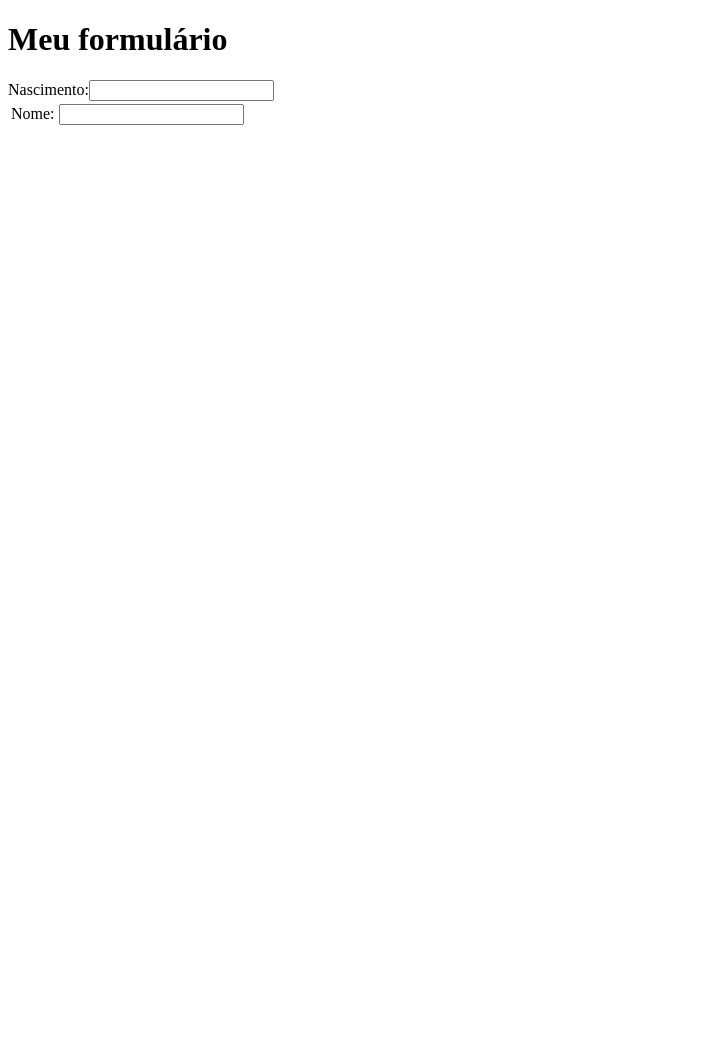
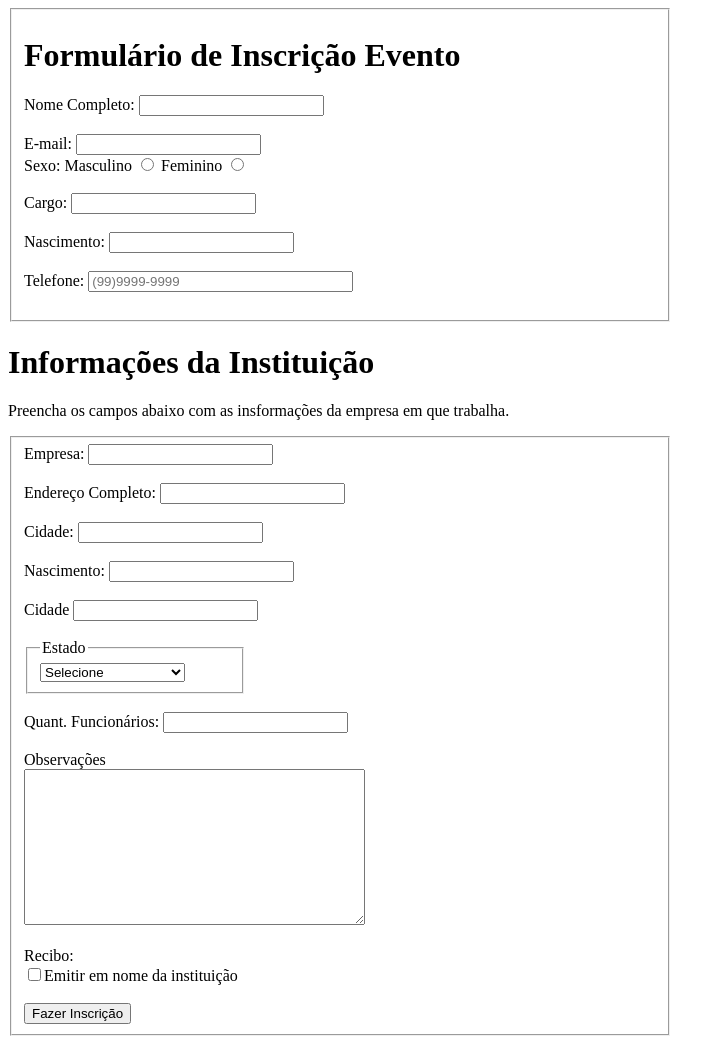
Before and after one commit to Eidyalves/Progr-2022, a plain HTML site: page formulário.html in a window 1280 px wide. Shown: the whole page, without its empty margins (0-725 px from the left). Before the commit the page ends 800 px from the top, so only its background shows below. Drawn offline with Linux system fonts and the light colour scheme.

Commit message:
atualização formulario

```diff
--- a/formulário.html
+++ b/formulário.html
@@ -1,22 +1,101 @@
 <!DOCTYPE html>
-<html lang="en">
+<html lang="pt-br">
 	<head>
 		<meta charset="UTF-8">
-    <meta http-equiv="X-UA-Compatible" content="IE=edge">
 		<meta name="viewport" content="width=device-width, initial-scale=1.0">
-    <title>meu formulário</title>
+		<title>Formulários</title>
 	</head>
 	<body>
-    <h1>Meu formulário</h1>
-    <form>
-        <table>
-            <tr>
-                <td><label for="nome">Nome:</label></td>
-                <td><input type="text" name="nome" id="nome"></td>
-            </tr>
-            <tr><label for="nascimento">Nascimento:</label></tr>
-            <tr><input type="text" name="nascimento" id="nascimento"></tr>
-        </table>
-    </form>
+		<fieldset style="width: 50%;">
+		<h1>Formulário de Inscrição Evento</h1>
+			<form action="" method="get">
+				<label for="nome completo">Nome Completo:</label>
+					<input type="text" name="Nome Completo:" id="nomecompleto">
+						<br><br>
+					<label for="email">E-mail:</label>
+					<input type="email" id="email" />
+                        <br>
+						<label for="sexo">Sexo:</label>
+						<label for="masc" >Masculino</label>
+					<input type="radio" name="sexo" value="M" id="masc">
+				<label for="fem">Feminino</label>
+			<input type="radio" name="sexo" value="F" id="fem">
+				<br><br>
+            <label for="text">Cargo:</label>
+            <input type="text" name="Cargo:" id="cargo">
+					<br><br
+					<label for="text">Nascimento:</label>
+					<input type="text" name="Nascimento:" id="nascimento"
+					<br><br><br>
+						<label for="telefone">Telefone:</label>
+						<input type="text" name="telefone" placeholder="(99)9999-9999" size="30" maxlength="13" id="telefone">
+					<br><br>
+		</fieldset>
+			<h1>Informações da Instituição</h1>
+			<p>Preencha os campos abaixo com as insformações da empresa em que trabalha.</p>
+			<fieldset style="width: 50%;">
+				<form action="" method="get">
+					<label for="Empresa">Empresa:</label>
+						<input type="text" name="Empresa:" id="empresa">
+							<br><br>
+						<label for="Endereço Completo">Endereço Completo:</label>
+					<input type"text" name="endereço completo" id="endereço">
+							<br><br>
+							<label for="Cidade">Cidade:</label>
+					<input type"text" name="cidade" id="cidade">
+						<br><br
+							<label for="text">Nascimento:</label>
+							<input type="text" name="Nascimento:" id="nacimento">
+						<br><br>
+							<label style="position: initial;" for="text">Cidade</label>
+							<input type="text" name="ciadede:" id="cidade">
+						<br><br>
+						<fieldset style="width: 30%;">
+							<legend>Estado</legend>
+						<select name="estado" size="0">
+							<option selected disabled>Selecione</option>
+							<option value="AC">Acre</option>
+							<option value="AL">Alagoas</option>
+							<option value="AP">Amapá</option>
+							<option value="AM">Amazonas</option>
+							<option value="BA">Bahia</option>
+							<option value="BA">Ceará</option>
+							<option value="CE">Distrito Federal</option>
+							<option value="DF">Espírito Santo</option>
+							<option value="GO">Goiás</option>
+							<option value="MA">Maranhão</option>
+							<option value="MT">Mato Grosso</option>
+							<option value="MS">Mato Grosso do Sul</option>
+							<option value="MG">Minas Gerais</option>
+							<option value="PA">Pará</option>
+							<option value="PB">Paraíba</option>
+							<option value="PR">Paraná</option>
+							<option value="PE">Pernambuco</option>
+							<option value="PI">Piauí</option>
+							<option value="RJ">Rio de janeiro</option>
+							<option value="RN">Rio Grande do Norte</option>
+							<option value="RS"> Rio Grande do Sul</option>
+							<option value="RO">Rondônia</option>
+							<option value="RR">Roraima</option>
+							<option value="SC">Santa Catarina</option>
+							<option value="SP">São Paulo</option>
+							<option value="Se">Sergipe</option>
+							<option value="TO">Tocantins</option>
+						</select>
+							</fieldset>
+								<br>
+						<label for="quant.funcionários">Quant. Funcionários:</label>
+					<input type"text" name="quant.funcionários" id="funcionarios">
+					<br><br>
+					<label for="mensagem">Observações</label>
+					<br>
+						<textarea id="observação" name="observação" rows="10" cols="40"></textarea>
+						<br><br>
+						<label for="recibo">Recibo:</label><br>
+					<input type="checkbox" name="recibo" value="emitir em nome da instituição.">Emitir em nome da instituição
+					<br><br>
+
+						<input type="submit" value="Fazer Inscrição">
+			</fieldset>
 	</body>
 </html>
```
Lines whose indentation alone changed are shown as unchanged.
